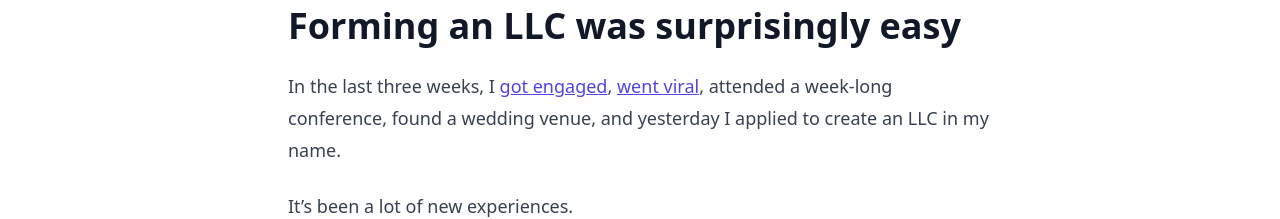
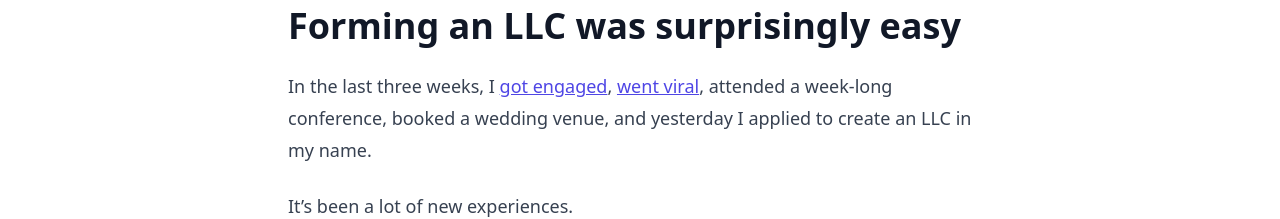
Before and after one commit to PullJosh/joshuapullen.com, an Astro site: page /blog/forming-an-llc-was-surprisingly-easy in a window 1280 px wide. Shown: the part 242-461 px from the top of the page. Built offline with nearby package versions, Linux system fonts and the light colour scheme; Astro itself is replaced by a stand-in of ours; some packages are replaced by stand-ins of ours.

Commit message:
Replace word "found" with "booked"

```diff
--- a/src/content/blog/forming-an-llc-was-surprisingly-easy.md
+++ b/src/content/blog/forming-an-llc-was-surprisingly-easy.md
@@ -5,7 +5,7 @@ author: Josh Pullen
 description: I just created my first LLC, and it was easier than I expected. Here are 9 things I learned.
 ---
 
-In the last three weeks, I [got engaged](/blog/she-said-yes), [went viral](/blog/oops-im-a-famous-tiktoker-now), attended a week-long conference, found a wedding venue, and yesterday I applied to create an LLC in my name.
+In the last three weeks, I [got engaged](/blog/she-said-yes), [went viral](/blog/oops-im-a-famous-tiktoker-now), attended a week-long conference, booked a wedding venue, and yesterday I applied to create an LLC in my name.
 
 It's been a lot of new experiences.
 
```
